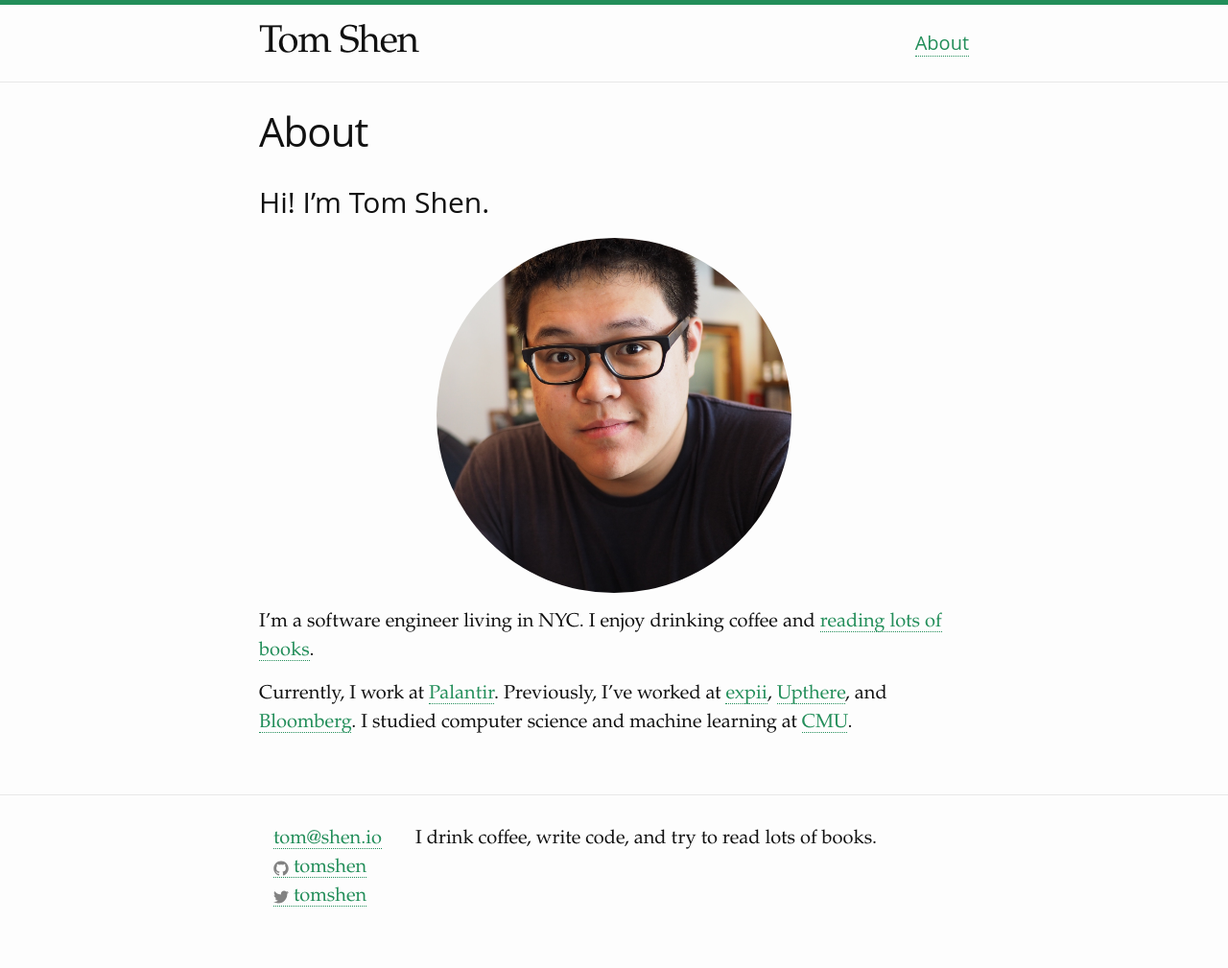
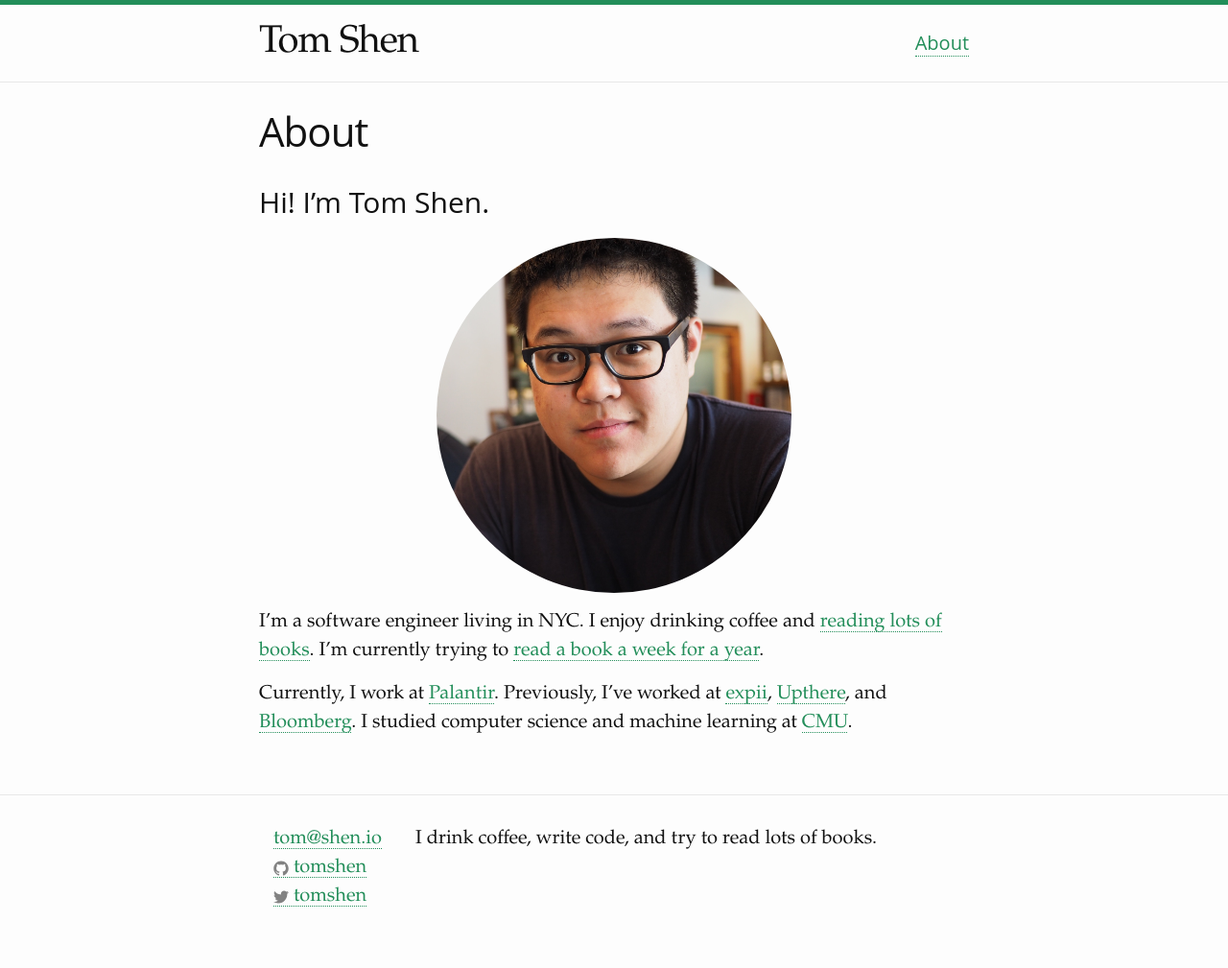
Before and after one commit to tomshen/tomshen.github.io, a Jekyll site: the page built from about.md, in a window 1280 px wide. Shown: the whole page at 96% size. Built offline with Jekyll 4.4.1, drawn with Linux system fonts in a browser that asks for light colours; some web fonts are replaced.

Commit message:
Update about page

```diff
--- a/about.md
+++ b/about.md
@@ -8,6 +8,6 @@ permalink: /about/
 
 ![Me!](/assets/img/tom-shen.jpg){: .profile-picture }
 
-I'm a software engineer living in NYC. I enjoy drinking coffee and [reading lots of books](https://www.goodreads.com/user/show/5829577-tom-shen).
+I'm a software engineer living in NYC. I enjoy drinking coffee and [reading lots of books](https://www.goodreads.com/user/show/5829577-tom-shen). I'm currently trying to [read a book a week for a year](https://www.goodreads.com/user_challenges/4233843).
 
 Currently, I work at [Palantir](https://www.palantir.com). Previously, I've worked at [expii](https://www.expii.com), [Upthere](https://www.upthere.com), and [Bloomberg](http://www.bloomberg.com). I studied computer science and machine learning at [CMU](http://www.cmu.edu).
```
